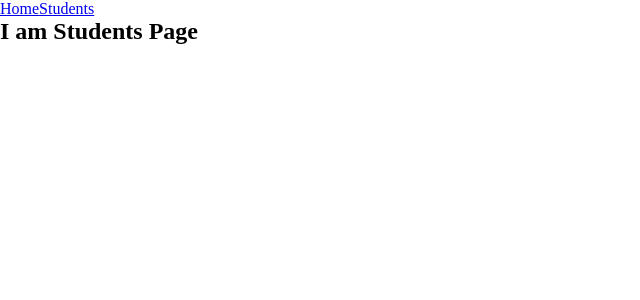
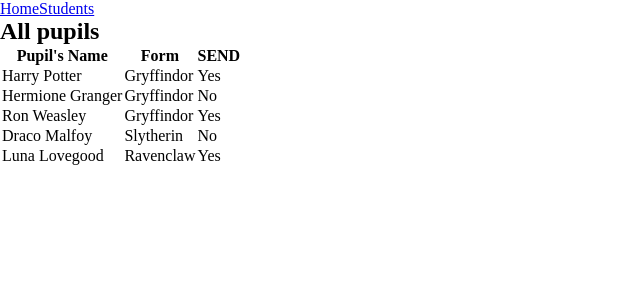
Before and after one commit to Lu-Smith/sphinx_ai_react_project, a React (Vite) app: page /student in a window 1280 px wide. Shown: the top 300 px of the page, without its empty margins (0-640 px from the left). Built offline with nearby package versions, Linux system fonts and the light colour scheme.

Commit message:
Updated StudentPage.tsx - added StudentList.tsx
Changed content
Added StudentList.tsx

```diff
--- a/src/pages/StudentsPage.tsx
+++ b/src/pages/StudentsPage.tsx
@@ -1,7 +1,10 @@
+import StudentList from "../components/StudentList";
+
 const StudentsPage = () => {
     return (
         <div className="StudentsPage">
-            <h2>I am Students Page</h2>
+            <h2>All pupils</h2>
+            <StudentList />
         </div>
      );
 }
```
